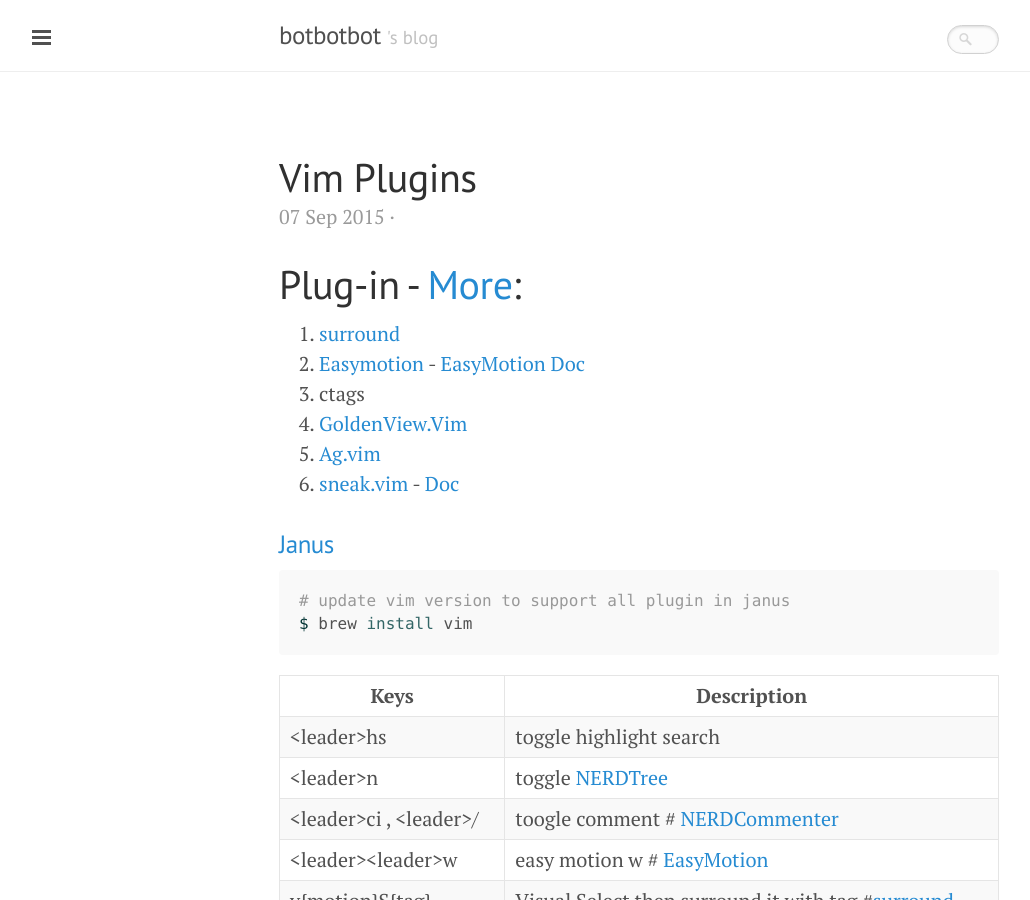
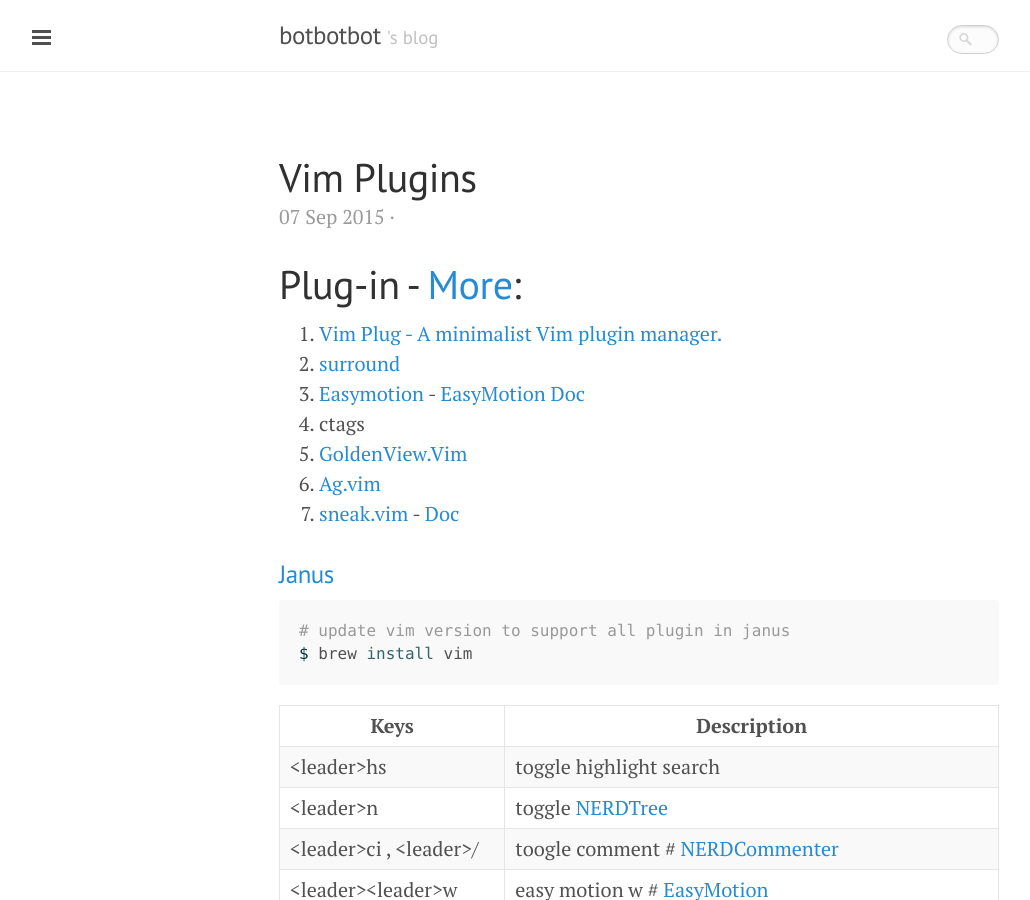
Before and after one commit to ibotdotout/ibotdotout.github.io, a Jekyll site: the page built from _posts/2015-09-07-vim-plugins.md, in a window 1280 px wide and 900 px high. Shown: the whole window, without its empty margins (1-1031 px from the left). Built offline with Jekyll 4.4.1, drawn with Linux system fonts in a browser that asks for light colours; nearby versions of some CDN libraries; Markdown is read by kramdown in place of the engine named in the settings; comment, search, counter and statistics services are not loaded; some of the changed text lies outside the part shown.

Commit message:
Add more vim

```diff
--- a/_posts/2015-09-07-vim-plugins.md
+++ b/_posts/2015-09-07-vim-plugins.md
@@ -6,6 +6,7 @@ permalink: vim-plugins
 ---
 
 # Plug-in - [More](http://vimawesome.com):
+1. [Vim Plug - A minimalist Vim plugin manager.](https://github.com/junegunn/vim-plug)
 1. [surround](https://github.com/tpope/vim-surround)
 2. [Easymotion](https://github.com/Lokaltog/vim-easymotion) - [EasyMotion Doc](https://github.com/Lokaltog/vim-easymotion/blob/master/doc/easymotion.txt#L88)
 3. ctags
@@ -70,3 +71,5 @@ $ sudo gem install vimdeck-without-ascii-art
 9. [vim.rc & vim plugin (video th)](https://www.youtube.com/watch?v=k_KSeQgtrb4)
 8. [Vim and Ctags](http://andrew.stwrt.ca/posts/vim-ctags)
 3. [How can you automatically remove trailing whitespace in vim](http://stackoverflow.com/questions/356126/how-can-you-automatically-remove-trailing-whitespace-in-vim)
+1. [Why I switched from Vundle to Plug](https://jordaneldredge.com/blog/why-i-switched-from-vundle-to-plug/)
+1. [How to use Syntastic plugin for Vim](http://codeyarns.com/2014/11/06/how-to-use-syntastic-plugin-for-vim/)
```
Also changed, not shown: _posts/2014-06-09-vim.md (+1 -0 lines).
